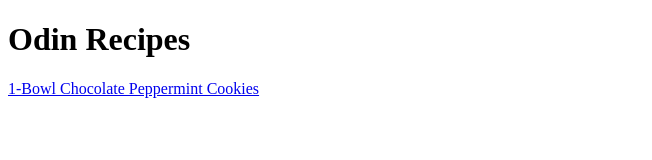
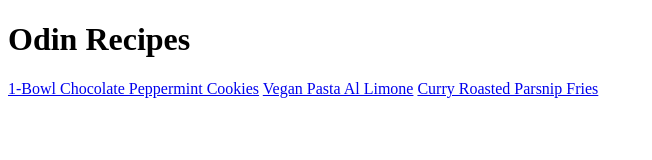
Before and after one commit to akuczera/odin-recipes, a plain HTML site: page index.html in a window 1280 px wide. Shown: the whole page, without its empty margins (0-652 px from the left). Drawn offline with Linux system fonts and the light colour scheme.

Commit message:
Add linkes to fries and pasta pages

```diff
--- a/index.html
+++ b/index.html
@@ -8,5 +8,7 @@
 <body>
     <h1>Odin Recipes</h1>
     <a href="recipes/cookie.html">1-Bowl Chocolate Peppermint Cookies</a>
+    <a href="recipes/pasta.html">Vegan Pasta Al Limone</a>
+    <a href="recipes/fries.html">Curry Roasted Parsnip Fries</a>
 </body>
 </html>
```
